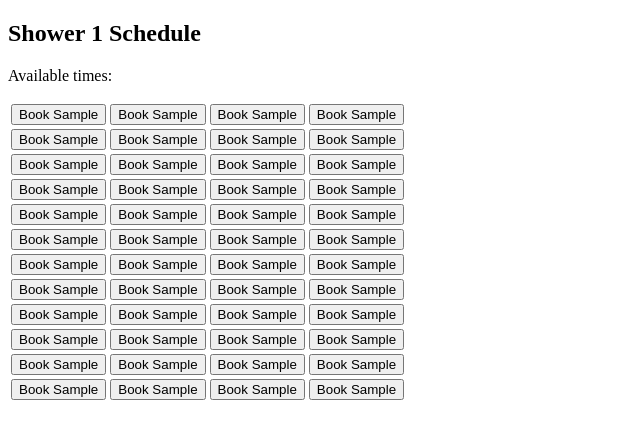
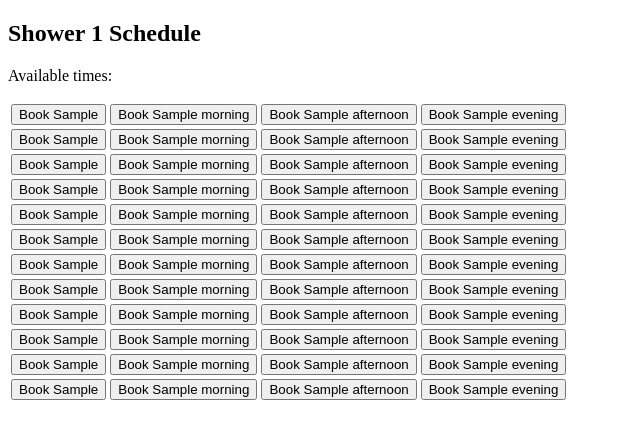
Before and after one commit to JxrleyE/SEO1, a Flask app: template app/templates/showers/shower_schedule.html in a window 1280 px wide. Shown: the top 439 px of the page, without its empty margins (0-640 px from the left). Run offline with Flask 3, Linux system fonts and the light colour scheme; the template is opened without the code that fills it: most values are stand-ins (such as "Sample title", 1, 10 or a date in 2020).

Commit message:
Fixed shower time display

```diff
--- a/app/templates/showers/shower_schedule.html
+++ b/app/templates/showers/shower_schedule.html
@@ -16,7 +16,7 @@
             <!-- REPLACE URLFOR WITH BOOKING LOGIC -->
             <form action="{{ url_for('showers.book_shower', shower_id=shower_id) }}" method="POST">
                 <input type="hidden" name="time_slot" value="{{ early_morning[i].db_value }}">
-                <button type="submit">Book {{ early_morning[i].display_value }}</button>
+                <button type="submit">Book {{ early_morning[i]}}</button>
             </form>
             {% endif %}
         </td>
@@ -26,7 +26,7 @@
             <!-- REPLACE URLFOR WITH BOOKING LOGIC -->
             <form action="{{ url_for('showers.book_shower', shower_id=shower_id) }}" method="POST">
                 <input type="hidden" name="time_slot" value="{{ morning[i].db_value }}">
-                <button type="submit">Book {{ morning[i].display_value }}</button>
+                <button type="submit">Book {{ morning[i] }}</button>
             </form>
             {% endif %}
         </td>
@@ -35,7 +35,7 @@
             <!-- REPLACE URLFOR WITH BOOKING LOGIC -->
             <form action="{{ url_for('showers.book_shower', shower_id=shower_id) }}" method="POST">
                 <input type="hidden" name="time_slot" value="{{ afternoon[i].db_value }}">
-                <button type="submit">Book {{ afternoon[i].display_value }}</button>
+                <button type="submit">Book {{ afternoon[i] }}</button>
             </form>
             {% endif %}
         </td>
@@ -44,7 +44,7 @@
             <!-- REPLACE URLFOR WITH BOOKING LOGIC -->
             <form action="{{ url_for('showers.book_shower', shower_id=shower_id) }}" method="POST">
                 <input type="hidden" name="time_slot" value="{{ evening[i].db_value }}">
-                <button type="submit">Book {{ evening[i].display_value }}</button>
+                <button type="submit">Book {{ evening[i]}}</button>
             </form>
             {% endif %}
         </td>
```
Also changed, not shown: app/showers/routes.py (+7 -7 lines).
